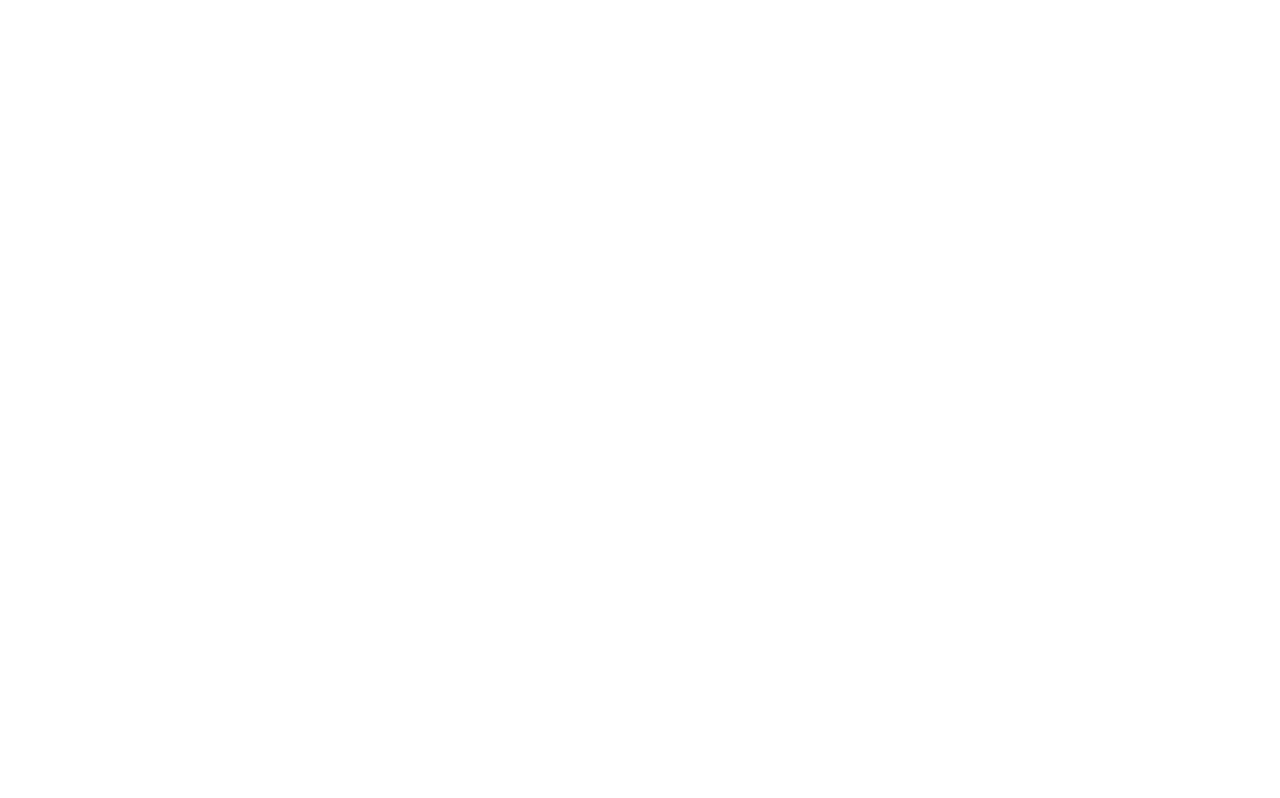
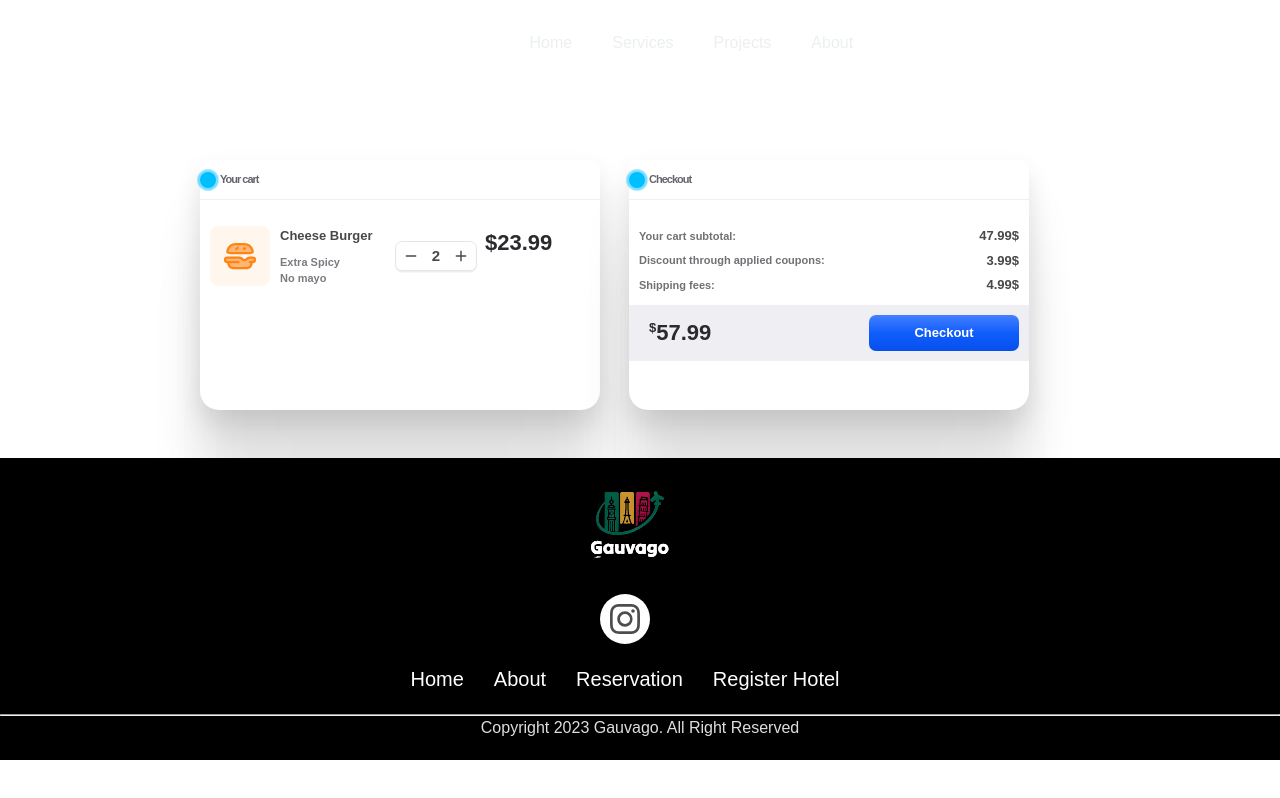
Before and after one commit to jboteo-2019465/Gauvago-FrontEnd, a React (Vite) app: page /Reservation in a window 1280 px wide. Before the commit this address had no page. Built offline with nearby package versions, Linux system fonts and the light colour scheme; no server answers; a web font is replaced by a local one.

Commit message:
Reservacion

```diff
--- a/Routes.jsx
+++ b/Routes.jsx
@@ -6,6 +6,7 @@
 import {RegisterHotel} from './src/components/Hotel/RegisterHotel.jsx'
 import {HotelView} from './src/components/Hotel/HotelViev.jsx';
 import { InfoHotel } from './src/components/Hotel/InfoHotel.jsx';
+import { Reservation } from './src/components/Reservation/Reservation.jsx';
 
 export const AppRoutes = () => {
     return (
@@ -19,6 +20,7 @@
                 <Route path='/InfoHotel/:id' element={<InfoHotel/>}/>
                 <Route path="/register-hotel" element={<RegisterHotel/>} />
                 <Route path="/" element={<Navigate to="/login" />} />{/*Redirigue a la pagina de login si no hay ruta especificada */}
+                <Route path='/Reservation' element={<Reservation /> }/>
             </Routes>
         </Router>
     );
--- a/src/components/Hotel/ViewHotelPage.jsx
+++ b/src/components/Hotel/ViewHotelPage.jsx
@@ -1,4 +1,3 @@
-
 
 export const ViewHotelPage = () => {
 
--- a/src/components/Reservation/Reservation.css
+++ b/src/components/Reservation/Reservation.css
@@ -1,20 +1,15 @@
-/* Body */
-.container {
-    display: grid;
+.master-container {
+    display: flex;
     grid-template-columns: auto;
-    gap: 0px;
+    gap: 5px;
   }
 
-  hr {
-    height: 1px;
-    background-color: rgba(16, 86, 82, .75);
-    ;
-    border: none;
-  }
-
-  .card {
+  .cardR {
+    margin-top: 20vh;
+    margin-left: 3vh;
     width: 400px;
-    background: rgb(255, 250, 235);
+    height: 250px;
+    background: #FFFFFF;
     box-shadow: 0px 187px 75px rgba(0, 0, 0, 0.01), 0px 105px 63px rgba(0, 0, 0, 0.05), 0px 47px 47px rgba(0, 0, 0, 0.09), 0px 12px 26px rgba(0, 0, 0, 0.1), 0px 0px 0px rgba(0, 0, 0, 0.1);
   }
 
@@ -25,116 +20,128 @@
     display: flex;
     align-items: center;
     padding-left: 20px;
-    border-bottom: 1px solid rgba(16, 86, 82, .75);
-    ;
+    border-bottom: 1px solid #efeff3;
     font-weight: 700;
     font-size: 11px;
-    color: #000000;
+    color: #63656b;
   }
 
-  /* Cart */
+  /* cart */
   .cart {
-    border-radius: 19px 19px 0px 0px;
+    border-radius: 9px 9px 19px 19px;
+    margin-left: 25vh;
+
   }
 
-  .cart .steps {
+  .cart .products {
     display: flex;
     flex-direction: column;
-    padding: 20px;
+    padding: 10px;
   }
 
-  .cart .steps .step {
+  .cart .products .product {
     display: grid;
+    grid-template-columns: 60px 1fr 80px 1fr;
     gap: 10px;
   }
 
-  .cart .steps .step span {
+  .cart .products .product span {
     font-size: 13px;
     font-weight: 600;
-    color: #000000;
+    color: #47484b;
     margin-bottom: 8px;
     display: block;
   }
 
-  .cart .steps .step p {
+  .cart .products .product p {
     font-size: 11px;
     font-weight: 600;
-    color: #000000;
+    color: #7a7c81;
   }
 
-  /* Promo */
-  .promo form {
+  .cart .quantity {
+    height: 30px;
     display: grid;
-    grid-template-columns: 1fr 80px;
-    gap: 10px;
-    padding: 0px;
+    grid-template-columns: 1fr 1fr 1fr;
+    margin: auto;
+    background-color: #ffffff;
+    border: 1px solid #e5e5e5;
+    border-radius: 7px;
+    filter: drop-shadow(0px 1px 0px #efefef)
+      drop-shadow(0px 1px 0.5px rgba(239, 239, 239, 0.5));
   }
 
-  .input_field {
-    width: auto;
-    height: 36px;
-    padding: 0 0 0 12px;
-    border-radius: 5px;
-    outline: none;
-    border: 1px solid  rgb(16, 86, 82);
-    background-color: rgb(251, 243, 228);
-    transition: all 0.3s cubic-bezier(0.15, 0.83, 0.66, 1);
+  .cart .quantity label {
+    width: 20px;
+    height: 30px;
+    display: flex;
+    align-items: center;
+    justify-content: center;
+    padding-bottom: 2px;
+    font-size: 15px;
+    font-weight: 700;
+    color: #47484b;
   }
 
-  .input_field:focus {
-    border: 1px solid transparent;
-    box-shadow: 0px 0px 0px 2px rgb(251, 243, 228);
-    background-color: rgb(201, 193, 178);
+  .cart .quantity button {
+    width: 30px;
+    height: 30px;
+    display: flex;
+    align-items: center;
+    justify-content: center;
+    border: 0;
+    outline: none;
+    background-color: transparent;
+    padding-bottom: 2px;
   }
 
-  .promo form button {
-    display: flex;
-    flex-direction: row;
-    justify-content: center;
-    align-items: center;
-    padding: 10px 18px;
-    gap: 10px;
-    width: 100%;
-    height: 36px;
-    background: rgba(16, 86, 82, .75);
-    box-shadow: 0px 0.5px 0.5px #F3D2C9, 0px 1px 0.5px rgba(239, 239, 239, 0.5);
-    border-radius: 5px;
-    border: 0;
-    font-style: normal;
-    font-weight: 600;
-    font-size: 12px;
-    line-height: 15px;
-    color: #000000;
+  .card .small {
+    font-size: 15px;
+    margin: 0 0 auto auto;
   }
 
+  .card .small sup {
+    font-size: px;
+  }
+
+
   /* Checkout */
-  .payments .details {
+  .checkout {
+    border-radius: 9px 9px 19px 19px;
+  }
+
+  .checkout .details {
     display: grid;
-    grid-template-columns: 10fr 1fr;
-    padding: 0px;
+    grid-template-columns: 3fr 1fr;
+    padding: 10px;
     gap: 5px;
   }
 
-  .payments .details span:nth-child(odd) {
-    font-size: 12px;
+  .checkout .details span {
+    font-size: 13px;
     font-weight: 600;
-    color: #000000;
+  }
+
+  .checkout .details span:nth-child(odd) {
+    font-size: 11px;
+    font-weight: 700;
+    color: #707175;
     margin: auto auto auto 0;
   }
 
-  .payments .details span:nth-child(even) {
+  .checkout .details span:nth-child(even) {
     font-size: 13px;
     font-weight: 600;
-    color: #000000;
+    color: #47484b;
     margin: auto 0 auto auto;
   }
 
-  .checkout .footer {
+  .checkout .checkout--footer {
     display: flex;
     align-items: center;
     justify-content: space-between;
     padding: 10px 10px 10px 20px;
-    background-color: rgba(16, 86, 82, .5);
+    background-color: #efeff3;
   }
 
   .price {
@@ -144,6 +151,19 @@
     font-weight: 900;
   }
 
+  .price sup {
+    font-size: 13px;
+  }
+
+  .price sub {
+    width: fit-content;
+    position: absolute;
+    font-size: 11px;
+    color: #5F5D6B;
+    bottom: 5px;
+    display: inline-block;
+  }
+
   .checkout .checkout-btn {
     display: flex;
     flex-direction: row;
@@ -151,13 +171,12 @@
     align-items: center;
     width: 150px;
     height: 36px;
-    background: rgba(16, 86, 82, .55);
-    box-shadow: 0px 0.5px 0.5px rgba(16, 86, 82, .75), 0px 1px 0.5px rgba(16, 86, 82, .75);
-    ;
+    background: linear-gradient(180deg, #4480FF 0%, #115DFC 50%, #0550ED 100%);
+    box-shadow: 0px 0.5px 0.5px #EFEFEF, 0px 1px 0.5px rgba(239, 239, 239, 0.5);
     border-radius: 7px;
-    border: 1px solid rgb(16, 86, 82);
-    ;
-    color: #000000;
+    border: 0;
+    outline: none;
+    color: #ffffff;
     font-size: 13px;
     font-weight: 600;
     transition: all 0.3s cubic-bezier(0.15, 0.83, 0.66, 1);
--- a/src/components/Reservation/Reservation.jsx
+++ b/src/components/Reservation/Reservation.jsx
@@ -1,61 +1,72 @@
 import React from 'react'
 import './Reservation.css'
+import { useNavigate } from 'react-router-dom'
+import { useEffect, useState } from 'react';
+import { NavBar } from '../NavBar/NavBar'
+import { Fotter } from '../Fotter/Fotter'
 
 
 export const Reservation = () => {
+    const navigate = useNavigate()
+
     return (
         <div>
-            <div class="container">
-                <div class="card cart">
-                    <label class="title">CHECKOUT</label>
-                    <div class="steps">
-                        <div class="step">
+            <NavBar />
+            <div class="master-container">
+                <div class="cardR cart">
+                    <label class="title">Your cart</label>
+                    <div class="products">
+                        <div class="product">
+                            <svg fill="none" viewBox="0 0 60 60" height="60" width="60" xmlns="http://www.w3.org/2000/svg">
+                                <rect fill="#FFF6EE" rx="8.25" height="60" width="60"></rect>
+                                <path stroke-linejoin="round" stroke-linecap="round" stroke-width="2.25" stroke="#FF8413" fill="#FFB672" d="M34.2812 18H25.7189C21.9755 18 18.7931 20.5252 17.6294 24.0434C17.2463 25.2017 17.0547 25.7808 17.536 26.3904C18.0172 27 18.8007 27 20.3675 27H39.6325C41.1993 27 41.9827 27 42.4639 26.3904C42.9453 25.7808 42.7538 25.2017 42.3707 24.0434C41.207 20.5252 38.0246 18 34.2812 18Z"></path>
+                                <path fill="#FFB672" d="M18 36H17.25C16.0074 36 15 34.9926 15 33.75C15 32.5074 16.0074 31.5 17.25 31.5H29.0916C29.6839 31.5 30.263 31.6754 30.7557 32.0039L33.668 33.9453C34.1718 34.2812 34.8282 34.2812 35.332 33.9453L38.2443 32.0039C38.7371 31.6754 39.3161 31.5 39.9084 31.5H42.75C43.9926 31.5 45 32.5074 45 33.75C45 34.9926 43.9926 36 42.75 36H42M18 36L18.6479 38.5914C19.1487 40.5947 20.9486 42 23.0135 42H36.9865C39.0514 42 40.8513 40.5947 41.3521 38.5914L42 36M18 36H28.5ZM42 36H39.75Z"></path>
+                                <path stroke-linejoin="round" stroke-linecap="round" stroke-width="2.25" stroke="#FF8413" d="M18 36H17.25C16.0074 36 15 34.9926 15 33.75C15 32.5074 16.0074 31.5 17.25 31.5H29.0916C29.6839 31.5 30.263 31.6754 30.7557 32.0039L33.668 33.9453C34.1718 34.2812 34.8282 34.2812 35.332 33.9453L38.2443 32.0039C38.7371 31.6754 39.3161 31.5 39.9084 31.5H42.75C43.9926 31.5 45 32.5074 45 33.75C45 34.9926 43.9926 36 42.75 36H42M18 36L18.6479 38.5914C19.1487 40.5947 20.9486 42 23.0135 42H36.9865C39.0514 42 40.8513 40.5947 41.3521 38.5914L42 36M18 36H28.5M42 36H39.75"></path>
+                                <path stroke-linejoin="round" stroke-linecap="round" stroke-width="3" stroke="#FF8413" d="M34.512 22.5H34.4982"></path>
+                                <path stroke-linejoin="round" stroke-linecap="round" stroke-width="2.25" stroke="#FF8413" d="M27.75 21.75L26.25 23.25"></path>
+                            </svg>
                             <div>
-                                <span>SHIPPING</span>
-                                <p>221B Baker Street, W1U 8ED</p>
-                                <p>London, United Kingdom</p>
+                                <span>Cheese Burger</span>
+                                <p>Extra Spicy</p>
+                                <p>No mayo</p>
                             </div>
-                            <hr>
-                                <div>
-                                    <span>PAYMENT METHOD</span>
-                                    <p>Visa</p>
-                                    <p>**** **** **** 4243</p>
-                                </div>
-                                <hr>
-                                    <div class="promo">
-                                        <span>HAVE A PROMO CODE?</span>
-                                        <form class="form">
-                                            <input type="text" placeholder="Enter a Promo Code" class="input_field" />
-                                            <button>Apply</button>
-                                        </form>
-                                    </div>
-                                    <hr>
-                                        <div class="payments">
-                                            <span>PAYMENT</span>
-                                            <div class="details">
-                                                <span>Subtotal:</span>
-                                                <span>$240.00</span>
-                                                <span>Shipping:</span>
-                                                <span>$10.00</span>
-                                                <span>Tax:</span>
-                                                <span>$30.40</span>
-                                            </div>
-                                        </div>
-                                    </hr>
-
-                                </hr>
-                            </hr>
-                        </div>
-
-                        <div class="card checkout">
-                            <div class="footer">
-                                <label class="price">$280.40</label>
-                                <button class="checkout-btn">Checkout</button>
+                            <div class="quantity">
+                                <button>
+                                    <svg fill="none" viewBox="0 0 24 24" height="14" width="14" xmlns="http://www.w3.org/2000/svg">
+                                        <path stroke-linejoin="round" stroke-linecap="round" stroke-width="2.5" stroke="#47484b" d="M20 12L4 12"></path>
+                                    </svg>
+                                </button>
+                                <label>2</label>
+                                <button>
+                                    <svg fill="none" viewBox="0 0 24 24" height="14" width="14" xmlns="http://www.w3.org/2000/svg">
+                                        <path stroke-linejoin="round" stroke-linecap="round" stroke-width="2.5" stroke="#47484b" d="M12 4V20M20 12H4"></path>
+                                    </svg>
+                                </button>
                             </div>
+                            <label class="price small">$23.99</label>
                         </div>
                     </div>
                 </div>
+
+                <div class="cardR checkout">
+                    <label class="title">Checkout</label>
+                    <div class="details">
+                        <span>Your cart subtotal:</span>
+                        <span>47.99$</span>
+                        <span>Discount through applied coupons:</span>
+                        <span>3.99$</span>
+                        <span>Shipping fees:</span>
+                        <span>4.99$</span>
+                    </div>
+                    <div class="checkout--footer">
+                        <label class="price"><sup>$</sup>57.99</label>
+                        <button class="checkout-btn">Checkout</button>
+                    </div>
+                </div>
             </div>
+            <br />
+            <br />
+            <Fotter />
         </div>
     )
 }
```
Also changed, not shown: src/components/Hotel/InfoHotel.jsx (+6 -17 lines), src/components/Showcase/Showcase.jsx (+6 -1 lines), src/services/api.js (+10 -0 lines).
